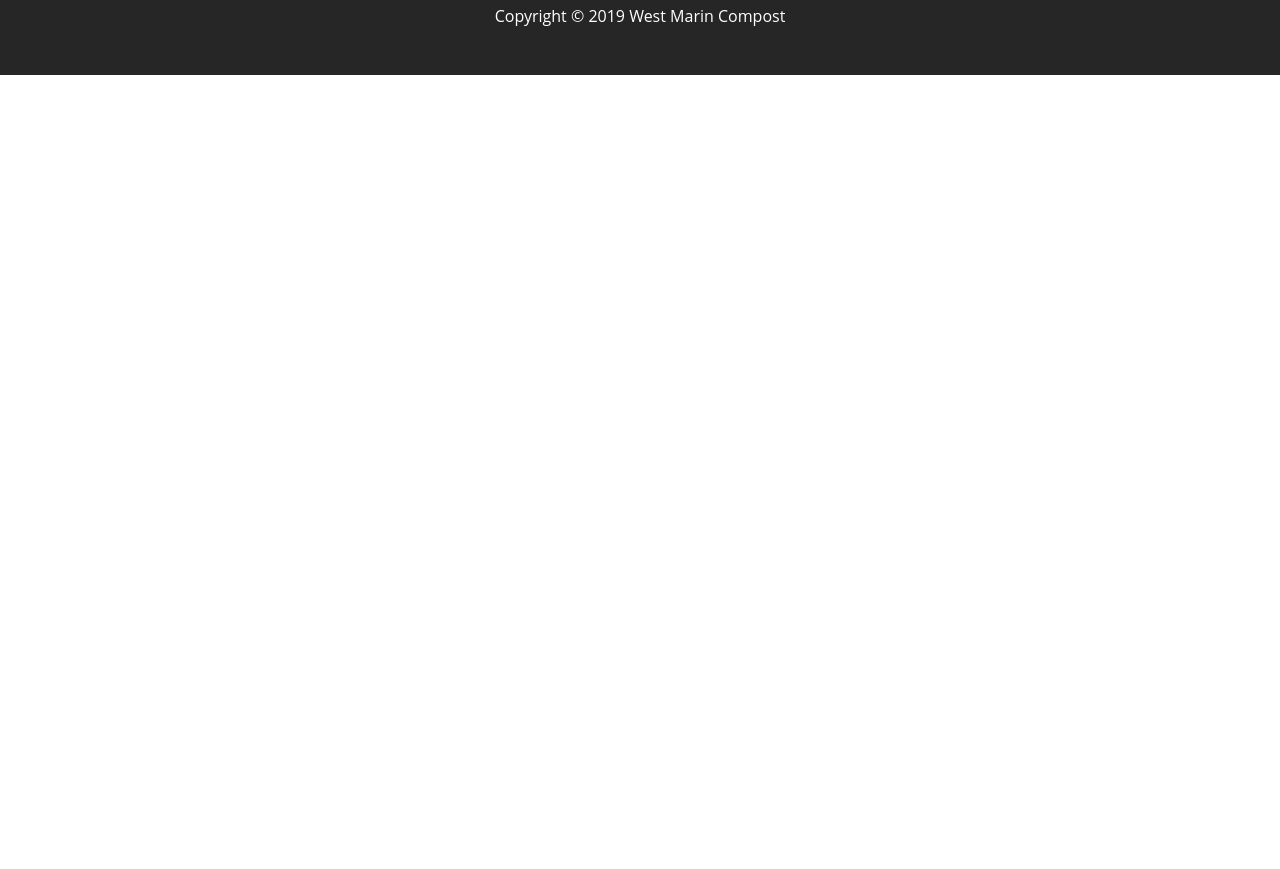
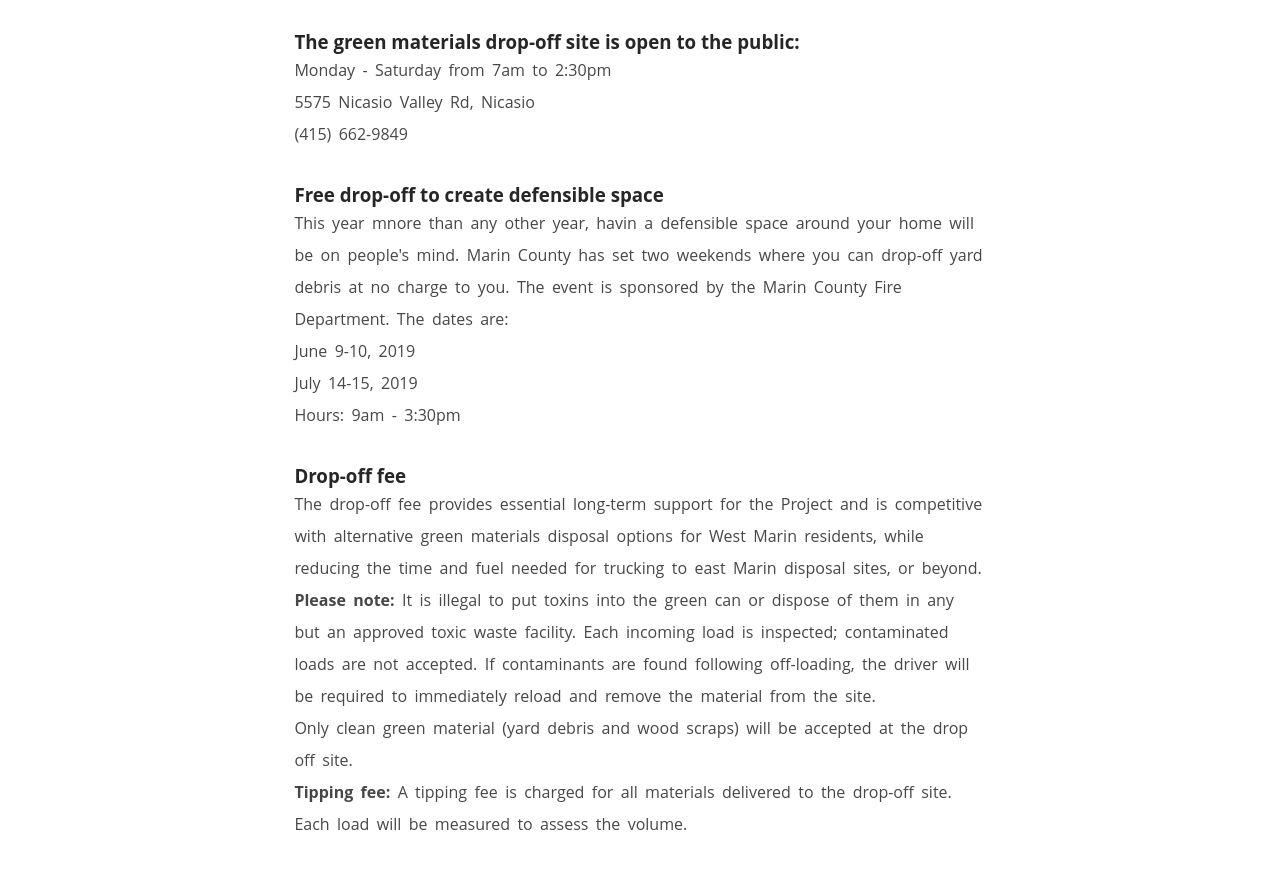
Before and after one commit to xanderbakx/west-marin-compost, a Gatsby site: page /drop-off in a window 1280 px wide. Shown: the part 605-1474 px from the top of the page. Before the commit the page ends 800 px from the top, so only its background shows below. Built offline with nearby package versions, Linux system fonts and the light colour scheme; Gatsby itself is replaced by a stand-in of ours.

```diff
--- a/gatsby-config.js
+++ b/gatsby-config.js
@@ -34,6 +34,30 @@
         icon: `src/images/gatsby-icon.png`, // This path is relative to the root of the site.
       },
     },
+    {
+      resolve: `gatsby-plugin-google-analytics`,
+      options: {
+        trackingId: "UA-134469721-1",
+        // Puts tracking script in the head instead of the body
+        head: false,
+        // Setting this parameter is optional
+        anonymize: true,
+        // Setting this parameter is also optional
+        respectDNT: true,
+        // Avoids sending pageview hits from custom paths
+        exclude: ["/preview/**", "/do-not-track/me/too/"],
+        // Enables Google Optimize using your container Id
+        optimizeId: "YOUR_GOOGLE_OPTIMIZE_TRACKING_ID",
+        // Enables Google Optimize Experiment ID
+        experimentId: "YOUR_GOOGLE_EXPERIMENT_ID",
+        // Set Variation ID. 0 for original 1,2,3....
+        variationId: "YOUR_GOOGLE_OPTIMIZE_VARIATION_ID",
+        // Any additional create only fields (optional)
+        sampleRate: 5,
+        siteSpeedSampleRate: 10,
+        cookieDomain: "example.com",
+      },
+    },
 
     // this (optional) plugin enables Progressive Web App + Offline functionality
     // To learn more, visit: https://gatsby.app/offline
--- a/package.json
+++ b/package.json
@@ -8,8 +8,9 @@
     "babel-plugin-styled-components": "^1.10.0",
     "eslint": "^5.13.0",
     "gatsby": "^2.0.118",
-    "gatsby-cli": "^2.4.11",
+    "gatsby-cli": "^2.4.14",
     "gatsby-image": "^2.0.0-rc.4",
+    "gatsby-plugin-google-analytics": "^2.0.16",
     "gatsby-plugin-manifest": "^2.0.17",
     "gatsby-plugin-offline": "^2.0.23",
     "gatsby-plugin-react-helmet": "^3.0.6",
--- /dev/null
+++ b/src/components/DropOffComponent/DropOffContent.js
@@ -0,0 +1,61 @@
+import React, { Component } from 'react'
+import { Section, Title, SectionButton } from '../../utils'
+import styled from 'styled-components'
+import { Link } from 'gatsby'
+import { styles } from '../../utils'
+// import { StaticQuery, graphql } from "gatsby"
+// import Img from 'gatsby-image'
+
+export default class DropOffContent extends Component {
+  render() {
+    return (
+      <Section>
+        <Title message="Got Yard Debris?" title="" />
+        <DropOffContentWrapper>
+          <h3 style={{ paddingTop: '2rem' }}>The green materials drop-off site is open to the public:</h3>
+          <p className="text">Monday - Saturday from 7am to 2:30pm</p>
+          <p className="text">5575 Nicasio Valley Rd, Nicasio</p>
+          <p className="text">(415) 662-9849</p>
+
+          <h3 style={{ paddingTop: '2rem' }}>Free drop-off to create defensible space</h3>
+          <p className="text">This year mnore than any other year, havin a defensible space around your home will be on people's mind. Marin County has set two weekends where you can drop-off yard debris at no charge to you. The event is sponsored by the Marin County Fire Department. The dates are:</p>
+          <p className="text">June 9-10, 2019</p>
+          <p className="text">July 14-15, 2019</p>
+          <p className="text">Hours: 9am - 3:30pm</p>
+
+          <h3 style={{ paddingTop: '2rem' }}>Drop-off fee</h3>
+          <p className="text">The drop-off fee provides essential long-term support for the Project and is competitive with alternative green materials disposal options for West Marin residents, while reducing the time and fuel needed for trucking to east Marin disposal sites, or beyond.</p>
+          <p className="text"><b>Please note: </b>It is illegal to put toxins into the green can or dispose of them in any but an approved toxic waste facility. Each incoming load is inspected; contaminated loads are not accepted. If contaminants are found following off-loading, the driver will be required to immediately reload and remove the material from the site.</p>
+          <p className="text">Only clean green material (yard debris and wood scraps) will be accepted at the drop off site.</p>
+          <p className="text"><b>Tipping fee: </b>A tipping fee is charged for all materials delivered to the drop-off site. Each load will be measured to assess the volume.</p>
+
+
+
+
+
+          <Link to="/about" style={{ textDecoration: 'none' }}>
+            <SectionButton style={{ margin: '2rem auto' }}>About</SectionButton>
+          </Link>
+
+        </DropOffContentWrapper>
+      </Section>
+    )
+  }
+}
+
+const DropOffContentWrapper = styled.div`
+  width: 90%;
+  margin: 2rem auto;
+  max-width: 992px;
+  .text {
+    line-height: 2rem;
+    color: ${styles.colors.mainGrey};
+    word-spacing: 0.2rem;
+  }
+  @media (min-width: 768px) {
+    width: 70%;
+  }
+  @media (min-width: 992px) {
+    width: 60%;
+  }
+`
--- a/src/pages/drop-off.js
+++ b/src/pages/drop-off.js
@@ -6,13 +6,15 @@
 import SEO from "../components/seo"
 import { PageHeader, Banner } from '../utils'
 import dropOffImg from '../images/placeholder/ph3.jpg'
+import DropOffContent from "../components/DropOffComponent/DropOffContent";
 
 const DropOffPage = () => (
   <Layout>
     <SEO title="Home" keywords={[`gatsby`, `application`, `react`]} />
     <PageHeader img={dropOffImg}>
-      <Banner title="Drop Off" subtitle="Drop off your materials"></Banner>
+      <Banner title="Drop Off" subtitle=""></Banner>
     </PageHeader>
+    <DropOffContent />
   </Layout>
 )
 
--- a/src/pages/products.js
+++ b/src/pages/products.js
@@ -209,6 +209,10 @@
               price="$200/yd3"
             />
           </Accordion>
+          <h2>Product Disclaimer</h2>
+          <p>Our current products are very clean. However, they are recycled materials, not virgin feestocks. Very small pieces of non-organics may be found.</p>
+          <h2>Cancelation/Refund Policy</h2>
+          <p>After you place an order you can always cancel at no cost as long as your delivery has not started yet. You will not be billed. Please cancel your orders no later than 2 hours before your scheduled delivery. Sonoma Compost strivesto have happy customers. If you are not satisfied please let us know. If the wrong product has been delivered, we will gladly replace the order with the right product. If our product did not perform as it should we will replace it or give you a refund. Wewill always evaluate the propblem you report and do our best to find a solution.</p>
         </ProductsWrapper>
       </Layout>
     )}
```
Also changed, not shown: 1 other file.
